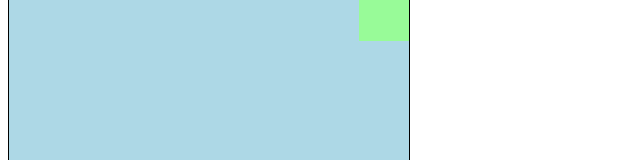
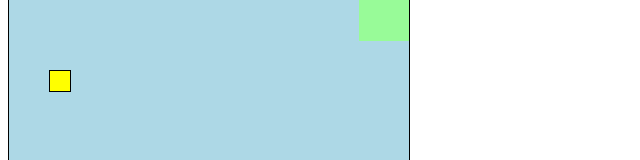
Before and after one commit to sir-radar/flappyBirdClone, a Svelte app: page / in a window 1280 px wide. Shown: the part 254-414 px from the top of the page, without its empty margins (0-640 px from the left). Built offline with nearby package versions, Linux system fonts and the light colour scheme.

Commit message:
added bird component and jump function

```diff
--- /dev/null
+++ b/src/Bird.svelte
@@ -0,0 +1,16 @@
+<script lang="ts">
+    import type { Bird } from "./game";
+    export let bird: Bird;
+</script>
+
+<style>
+    #bird {
+        border: 1px solid black;
+        background-color: yellow;
+        position: absolute;
+    }
+</style>
+
+<section
+    style="width:{bird.size}px; height:{bird.size}px; top:{bird.top}px; left:{bird.left}px;"
+    id="bird" />
--- a/src/Game.svelte
+++ b/src/Game.svelte
@@ -1,9 +1,13 @@
 <script lang="ts">
     import { GameController } from "./game";
     import Pipe from "./Pipe.svelte";
+    import Bird from "./Bird.svelte";
     const game = new GameController();
     let frame = game.newGame();
 
+    function jump() {
+        game.jump();
+    }
     setInterval(() => {
         // frame = game.nextFrame();
     }, 1000 / 90);
@@ -26,7 +30,10 @@
 </style>
 
 <main style="width:{frame.width}px; height:{frame.height}px;" class="game">
+    <Bird bird={frame.bird} />
     <Pipe pipe={frame.firstPipe} />
     <Pipe pipe={frame.secondPipe} />
     <section style="height:{frame.ground.height}px;" id="ground" />
 </main>
+
+<svelte:window on:click={jump} />
--- a/src/game.ts
+++ b/src/game.ts
@@ -92,6 +92,12 @@ export class GameController {
         return this.frame;
     }
 
+    public jump(){
+        if(this.velocity <= 0){
+            this.velocity += this.jumpVelocity;
+        }
+    }
+
     private randomYForTopPipe():number{
         return (
             this.minTopForTopPipe + (this.maxTopForTopPipe - this.minTopForTopPipe) * Math.random()
```
